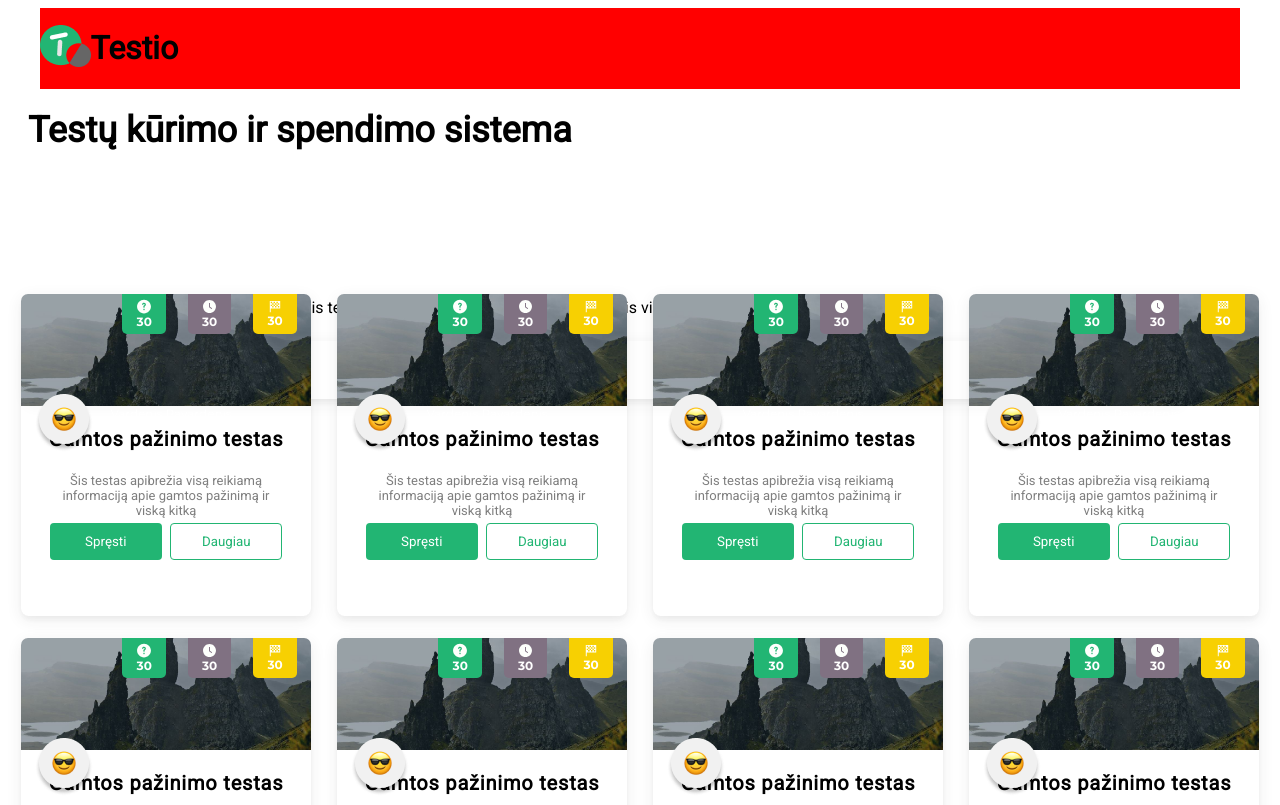
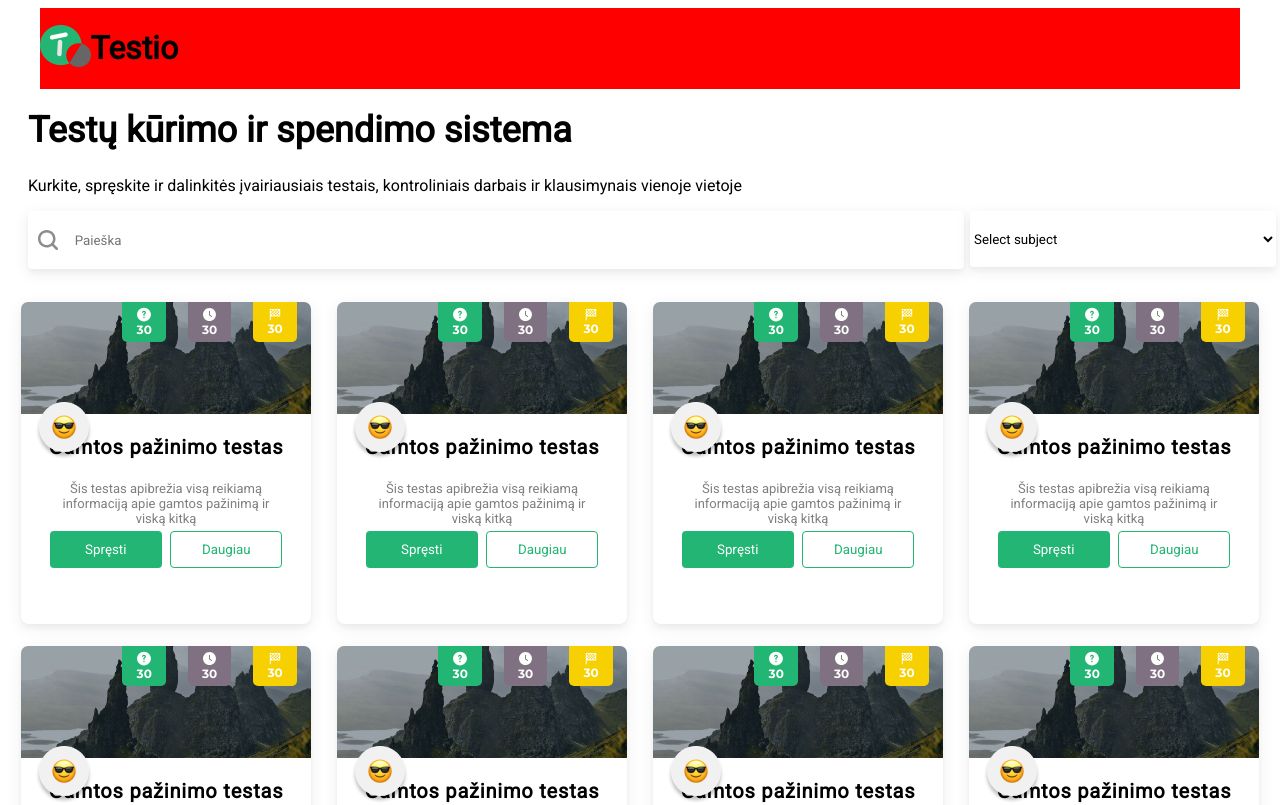
Before and after one commit to CypressG/test-exercise, a JavaScript app: page / in a window 1280 px wide. Shown: the top 805 px of the page. Built offline with nearby package versions, Linux system fonts and the light colour scheme.

Commit message:
finished seachbar in style.css

```diff
--- a/src/style.css
+++ b/src/style.css
@@ -119,17 +119,65 @@ h5 {
   width: 100%;
 }
 
-@media (min-width: 1260px) {
+@media (min-width: 576px) {
+  .searchbar-container {
+    display: grid;
+    grid-template: repeat(2, 50%) / repeat(2, 50%);
+    padding: 20px;
+    row-gap: 8px;
+    column-gap: 8px;
+    align-items: stretch;
+  }
+
   #searchbar-input-container {
-    grid-column: 1/4;
+    grid-column: span 1;
     height: 56px;
+    width: 100%;
+  }
+  #searchbar-input-container input {
+    padding-left: 15%;
+    width: 80%;
+  }
+  #searchbar-dropbox-container {
+    height: 56px;
+    grid-column: span 1;
+  }
+}
+@media (min-width: 992px) {
+  .searchbar-container {
+    display: grid;
+    grid-template: repeat(4, 25%) / repeat(4, 25%);
+    padding: 20px;
+    row-gap: 8px;
+    align-items: stretch;
+  }
+  #searchbar-input-container {
+    grid-column: span 3;
+    height: 56px;
+    width: 100%;
+  }
+  #searchbar-input-container input {
+    padding-left: 5%;
     width: 95%;
   }
   #searchbar-dropbox-container {
-    grid-column: 4/5;
+    height: 56px;
+    grid-column: span 1;
   }
 }
-
+@media (min-width: 1200px) {
+  .searchbar-container {
+    display: grid;
+    grid-template: repeat(4, 25%) / repeat(4, 25%);
+    padding: 20px;
+    row-gap: 8px;
+    align-items: stretch;
+  }
+  #searchbar-input-container input {
+    padding-left: 5%;
+    width: 95%;
+  }
+}
 /* ------------------------------SearchBar CSS END------------------------------ */
 
 /* ------------------------------TestBlock CSS START------------------------------ */
```
